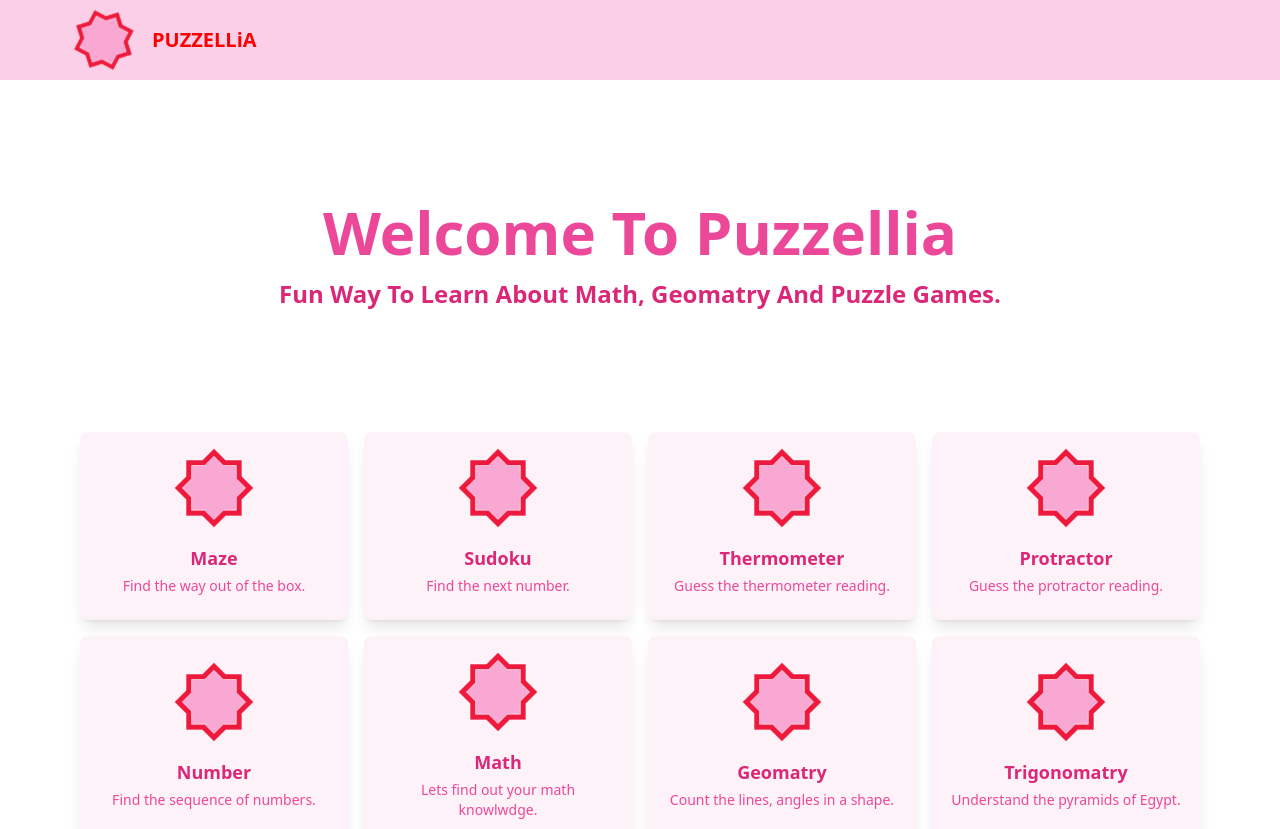
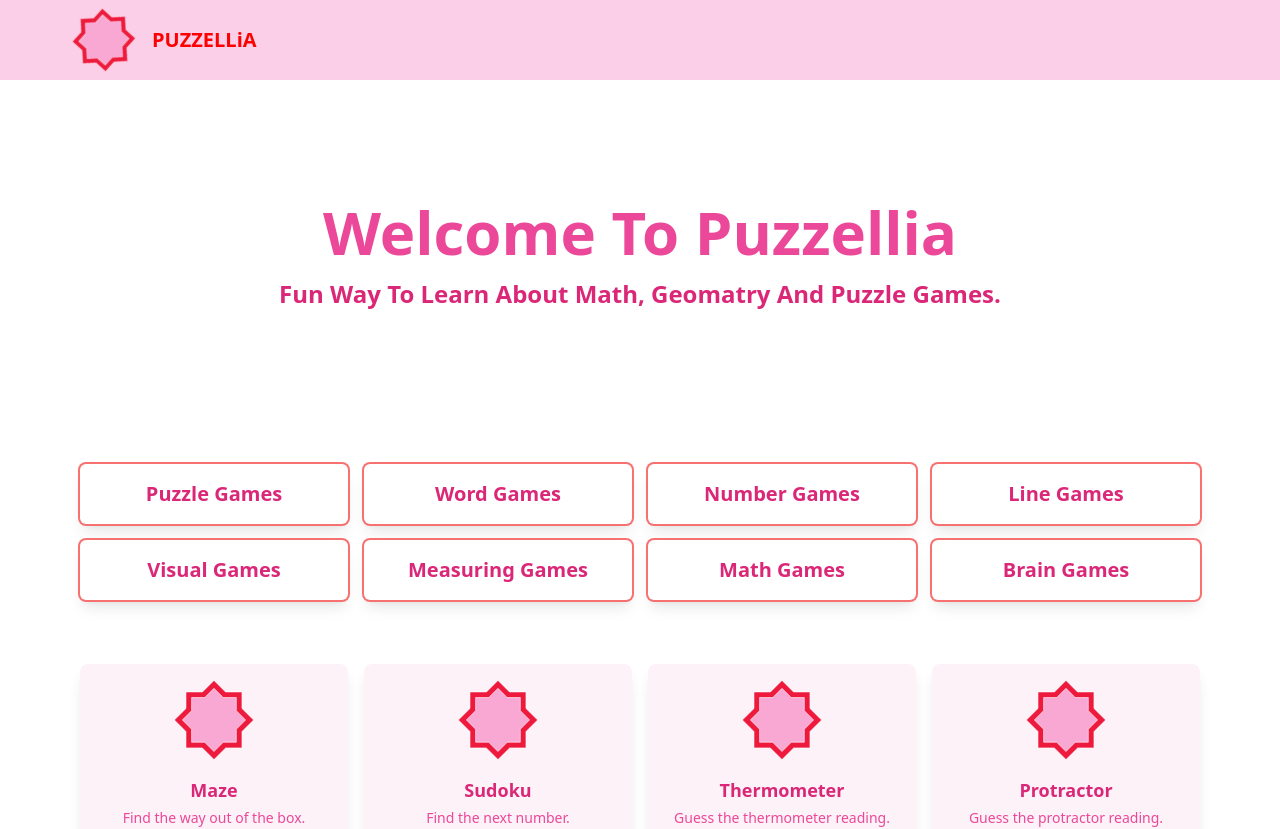
Before and after one commit to mohammadaahnaaf/puzzellia, a Next.js app: page / in a window 1280 px wide. Shown: the top 829 px of the page. Built offline with nearby package versions, Linux system fonts and the light colour scheme.

Commit message:
feat: :fire: category filter

```diff
--- a/src/components/home/GameCard.tsx
+++ b/src/components/home/GameCard.tsx
@@ -10,6 +10,7 @@ type Props = {
 
 export const GameCard = (props: Props) => {
     return (
+        <div>
             <div className='relative grid content-center justify-center cursor-pointer text-pink-600 p-4 gap-4 w-full rounded-lg shadow-lg hover:bg-pink-100 ring-pink-400 hover:ring-2 bg-pink-50'>
                 <div className='relative h-20 w-20 mx-auto'>
                     <Image fill src='/puzzellia.svg' className='object-center h-full w-full' alt='games-icon' />
@@ -20,5 +21,6 @@ export const GameCard = (props: Props) => {
                 </div>
                 <Link href={`/games/${props.link}`} className='absolute w-full h-full rounded-lg' />
             </div>
+        </div>
     )
 }
--- a/src/components/home/Home.tsx
+++ b/src/components/home/Home.tsx
@@ -1,31 +1,52 @@
 import React from 'react'
-import { GameCard } from './GameCard'
-import { games } from '@puzzellia/root/data'
+import { cats, games } from '@puzzellia/root/data'
+import { GameCard, TopHeader } from './index'
 
 type Props = {}
 
 export const Home = (props: Props) => {
+
+  const [category, setCategory] = React.useState('all')
+
+  // Function to filter items based on the selected category
+  const filteredItems = category === 'all'
+    ? games
+    : games.filter(item => item.cats.includes(category));
+
   return (
-    <div className='max-w-6xl w-full grid mx-auto rounded-lg my-4'>
+    <div className='max-w-6xl w-full grid mx-auto rounded-lg gap-8 my-4'>
+
       {/* Top Headline  */}
-      <div className='h-[40vh] grid items-center'>
-        <div className='grid gap-4'>
-          {/* <h1 className='text-6xl text-center kufi-font font-bold text-pink-500'>مرحـــبا بكم في پـــازلـــيا</h1> */}
-          <h1 className='text-6xl text-center font-bold text-pink-500'>Welcome To Puzzellia</h1>
-          <h2 className='text-center text-2xl font-semibold text-pink-600'>Fun Way To Learn About Math, Geomatry And Puzzle Games.</h2>
+      <TopHeader />
+
+      {/* Categoris  */}
+      <div className='grid grid-cols-4 justify-center gap-4 p-4 w-full'>
+        {cats.map((c, index) => (
+          <div key={index} className=''>
+            <button
+              className='p-4 w-full ring-2 shadow-lg ring-red-400 text-xl text-pink-600 font-semibold hover:bg-red-400 hover:text-white rounded-md'
+              onClick={() => setCategory(c.value)}>
+              {c.title}
+            </button>
           </div>
+        ))}
+
       </div>
 
       {/* Games Selections  */}
-      <div className='p-4 grid grid-cols-4 justify-center gap-4'>
-        {games.map((g, index) => (
+      <div className='p-4 grid grid-cols-4 w-full justify-end gap-4'>
+        {filteredItems.map((g, index) => {
+          return (
             <GameCard
               key={index}
               title={g.title}
               subtitle={g.subtitle}
               link={g.link} />
-        ))}
+          )
+        })}
       </div>
+
+
     </div>
   )
 }
--- /dev/null
+++ b/src/components/home/TopHeader.tsx
@@ -0,0 +1,15 @@
+import React from 'react'
+
+type Props = {}
+
+export const TopHeader = (props: Props) => {
+    return (
+        <div className='h-[40vh] grid items-center'>
+            <div className='grid gap-4'>
+                {/* <h1 className='text-6xl text-center kufi-font font-bold text-pink-500'>مرحـــبا بكم في پـــازلـــيا</h1> */}
+                <h1 className='text-6xl text-center font-bold text-pink-500'>Welcome To Puzzellia</h1>
+                <h2 className='text-center text-2xl font-semibold text-pink-600'>Fun Way To Learn About Math, Geomatry And Puzzle Games.</h2>
+            </div>
+        </div>
+    )
+}
--- a/src/components/home/index.ts
+++ b/src/components/home/index.ts
@@ -1 +1,3 @@
 export * from './Home'
+export * from './GameCard'
+export * from './TopHeader'
--- /dev/null
+++ b/src/data/categories.ts
@@ -0,0 +1,42 @@
+export const cats = [
+    {
+        id: 1,
+        title: "Puzzle Games",
+        value: "puzzle"
+    },
+    {
+        id: 2,
+        title: "Word Games",
+        value: "word"
+    },
+    {
+        id: 3,
+        title: "Number Games",
+        value: "number"
+    },
+    {
+        id: 4,
+        title: "Line Games",
+        value: "line"
+    },
+    {
+        id: 5,
+        title: "Visual Games",
+        value: "visual"
+    },
+    {
+        id: 6,
+        title: "Measuring Games",
+        value: "measuring"
+    },
+    {
+        id: 7,
+        title: "Math Games",
+        value: "math"
+    },
+    {
+        id: 7,
+        title: "Brain Games",
+        value: "brain"
+    },
+]
--- a/src/data/games.ts
+++ b/src/data/games.ts
@@ -2,41 +2,49 @@ export const games = [
     {
         title: "Maze",
         subtitle: "Find the way out of the box.",
-        link: 'maze'
+        link: 'maze',
+        cats: ['soduko', 'line', 'puzzle', 'visual']
     },
     {
         title: "Sudoku",
         subtitle: "Find the next number.",
-        link: 'sudoku'
+        link: 'sudoku',
+        cats: ['soduko', 'line', 'puzzle', 'visual']
     },
     {
         title: "Thermometer",
         subtitle: "Guess the thermometer reading.",
-        link: 'thermometer'
+        link: 'thermometer',
+        cats: [ 'measuring', 'visual']
     },
     {
         title: "Protractor",
         subtitle: "Guess the protractor reading.",
-        link: 'protractor'
+        link: 'protractor',
+        cats: [ 'measuring', 'visual']
     },
     {
         title: "Number",
         subtitle: "Find the sequence of numbers.",
-        link: 'number-game'
+        link: 'number-game',
+        cats: [ 'measuring', 'number']
     },
     {
         title: "Math",
         subtitle: "Lets find out your math knowlwdge.",
-        link: 'math-game'
+        link: 'math-game',
+        cats: [ 'measuring', 'number', 'math']
     },
     {
         title: "Geomatry",
         subtitle: "Count the lines, angles in a shape.",
-        link: 'geomatry-game'
+        link: 'geomatry-game',
+        cats: [ 'measuring', 'number', 'visual', 'line']
     },
     {
         title: "Trigonomatry",
         subtitle: "Understand the pyramids of Egypt.",
-        link: 'trigonomatry-game'
+        link: 'trigonomatry-game',
+        cats: [ 'math', 'number', 'visual', 'line']
     }
 ]
--- a/src/data/index.ts
+++ b/src/data/index.ts
@@ -1 +1,2 @@
 export * from './games'
+export * from './categories'
```
Lines whose indentation alone changed are shown as unchanged.
